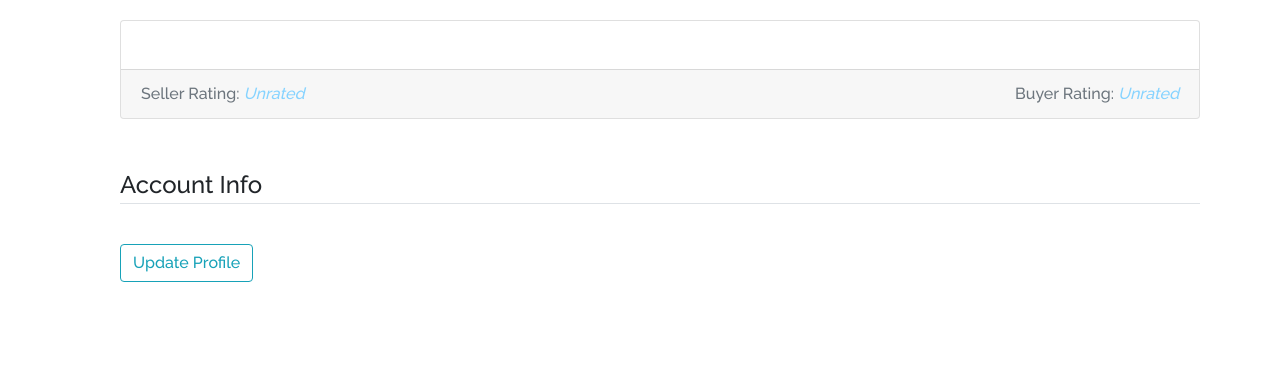
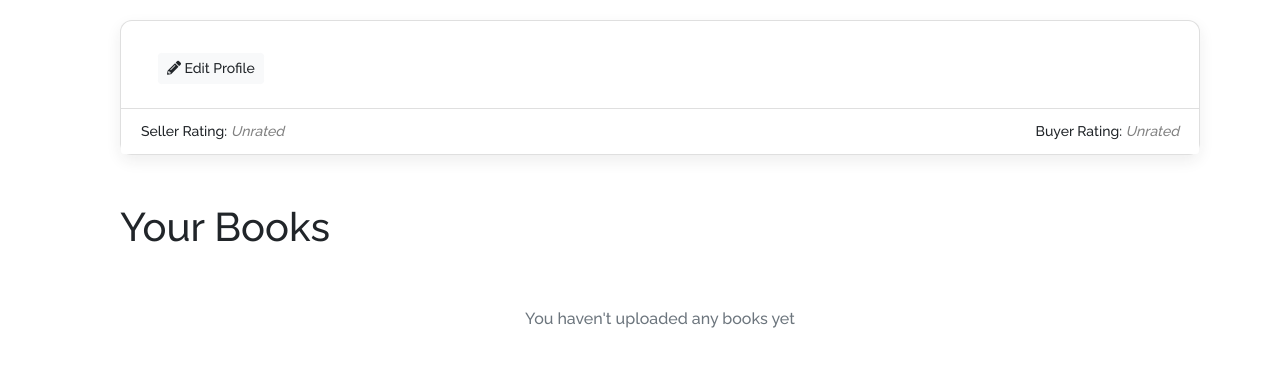
Before and after one commit to khalidsaifullaah/BOOKy, a Django app: template Source Code/users/templates/users/profile.html in a window 1280 px wide. Shown: the part 56-423 px from the top of the page. Run offline with Django 3.2, Linux system fonts and the light colour scheme; the template is opened without the code that fills it, so the values that code supplies are empty; some libraries are stand-ins or nearby versions.

Commit message:
Edit Profile option added

```diff
--- a/Source Code/booky/urls.py
+++ b/Source Code/booky/urls.py
@@ -25,6 +25,7 @@ urlpatterns = [
     path('', include('main.urls')),
     path('register/',user_views.register,name='register'),
     path('profile/',user_views.profile,name='profile'),
+    path('profile/edit/',user_views.edit_profile,name='edit-profile'),
     path('login/',auth_views.LoginView.as_view(template_name='users/login.html'),name='login'),
     path('logout/',auth_views.LogoutView.as_view(template_name='users/logout.html'),name='logout'),
 ]
--- a/Source Code/users/templates/users/profile.html
+++ b/Source Code/users/templates/users/profile.html
@@ -6,22 +6,14 @@
 {% endblock %}
 
 {% block content %}
-    <!-- <div class="content-section">
-        <div class="media">
-            <div class="col-md-2 px-0">
-                <img src="{{ user.profile.image.url }}" class="img-fluid rounded-circle">
-            </div>
-            <div class="media-body align-middle">
-                <h2 class="mt-0">{{user.username}}</h2>
-                <p class="text-secondary">{{user.email}}</p>
-            </div>
-        </div>
-    </div> -->
 <div class="container profile">
-        <div class="card">
+    <div class="card"
+        style="background-color: white; border-radius: .75rem; box-shadow: 0 6px 15px rgba(36, 37, 38, 0.08);">
         <div class="row no-gutters">
-                <div class="col-md-2 px-4 py-4">
+            <div class="col-md-2 px-4 py-4 text-center">
                 <img src="{{ user.profile.image.url }}" class="img-fluid rounded-circle mx-auto d-block" alt="">
+                <a href="{% url 'edit-profile' %}" class="btn btn-light btn-sm mt-2"><i class="fas fa-pencil-alt"></i>
+                    Edit Profile</a>
             </div>
             <div class="col">
                 <div class="card-body px-4 text-center">
@@ -30,33 +22,59 @@
                 </div>
             </div>
         </div>
-            <div class="card-footer w-100 text-muted">
-                <div class="row"><div class="col">Seller Rating:
+        <div class="card-footer w-100" style="background-color: white; font-size: 14px;">
+            <div class="row">
+                <div class="col">Seller Rating:
                     {% if user.profile.seller_rating %}
-                    <span style="font-style: italic; color: #86D3FF;">{{user.profile.seller_rating}}</span>
+                    <span style="font-style: italic; color: grey">{{user.profile.seller_rating}}</span>
                     {% else %}
-                        <span style="font-style: italic; color: #86D3FF;">Unrated</span>
+                    <span style="font-style: italic; color: grey">Unrated</span>
                     {% endif %}
                 </div>
                 <div class="col text-right">Buyer Rating:
                     {% if user.profile.buyer_rating %}
-                    <span style="font-style: italic; color: #86D3FF;">{{user.profile.buyer_rating}}</span>
+                    <span style="font-style: italic; color: grey">{{user.profile.buyer_rating}}</span>
                     {% else %}
-                        <span style="font-style: italic; color: #86D3FF;">Unrated</span>
+                    <span style="font-style: italic; color: grey">Unrated</span>
                     {% endif %}
-                </div></div>
                 </div>
             </div>
-        <form class="py-5" method="POST" enctype="multipart/form-data">
-            {% csrf_token %}
-            <fieldset class="form-group">
-                <legend class="border-bottom mb-4">Account Info</legend>
-                {{ u_form|crispy }}
-                {{ p_form|crispy }}
-            </fieldset>
-            <div class="form-group">
-                <button class="btn btn-outline-info" type="submit">Update Profile</button>
         </div>
-        </form>
+    </div>
+    <div class="row mt-5">
+        <div class="col">
+            <h1>Your Books</h1>
+        </div>
+    </div>
+    {% if books %}
+    <div class="row mt-5">
+        {% for book in books %}
+        <div class="col-4 mb-5">
+            <div class="card"
+                style="background-color: white; border-radius: .75rem; box-shadow: 0 6px 15px rgba(36, 37, 38, 0.08);">
+                <img class="card-img-top img-responsive" style="height:100%;width:100%;" src="{{ book.cover.url }}"
+                    alt="book cover">
+                <div class="card-body">
+                    <a href="{% url 'book-detail' book.id %}"
+                        style="text-decoration: none; font-size: 18px; font-weight: 600; color: black;"
+                        class="card-title">{{ book.title }}</a><br>
+                    <small class="text-muted" style="font-size: 12px;"><i class="fas fa-user"></i> <span>{{
+                            book.uploader }}</span></small><br><br>
+                    <p class="card-text" style="font-size: 12px;">{{book.synopsis|truncatechars:100}}</p>
+                    <p class="card-text"><small class="text-muted">Borrow Fee: <span
+                                style="color: black; font-weight: 600; font-style: italic;">৳{{ book.price
+                                }}</span></small></p>
+                </div>
+            </div>
+        </div>
+        {% endfor %}
+    </div>
+    {% else %}
+    <div class="row mt-5">
+        <div class="col">
+            <p class="text-muted text-center">You haven't uploaded any books yet</p>
+        </div>
+    </div>
+    {% endif %}
 </div>
 {% endblock content %}
```
Also changed, not shown: Source Code/main/templates/main/base.html (+6 -5 lines), Source Code/main/templates/main/home.html (+16 -8 lines), Source Code/users/templates/users/edit_profile.html (added, +20 -0 lines), Source Code/users/views.py (+13 -2 lines), Source Code/db.sqlite3. Lines whose indentation alone changed are shown as unchanged.
